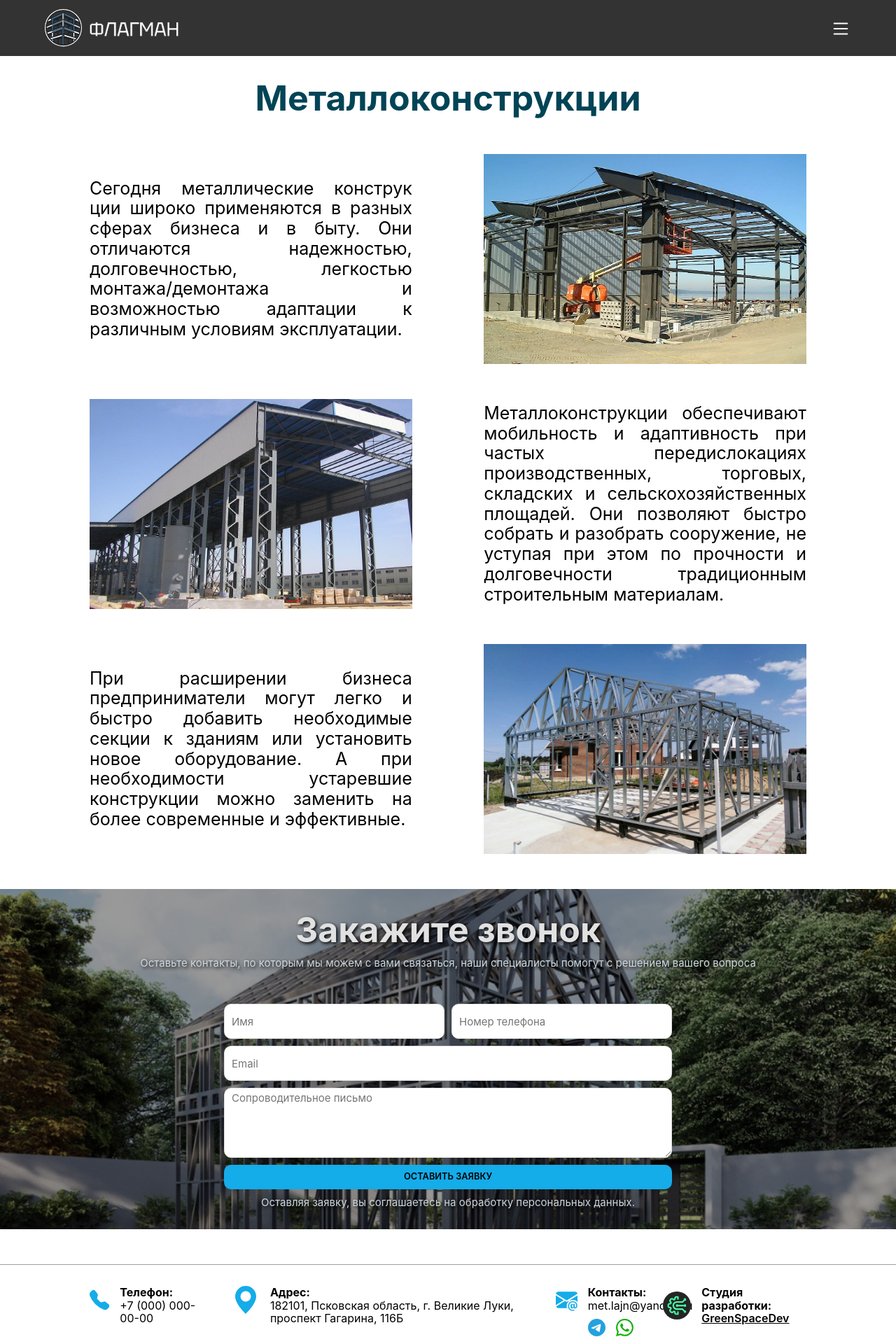
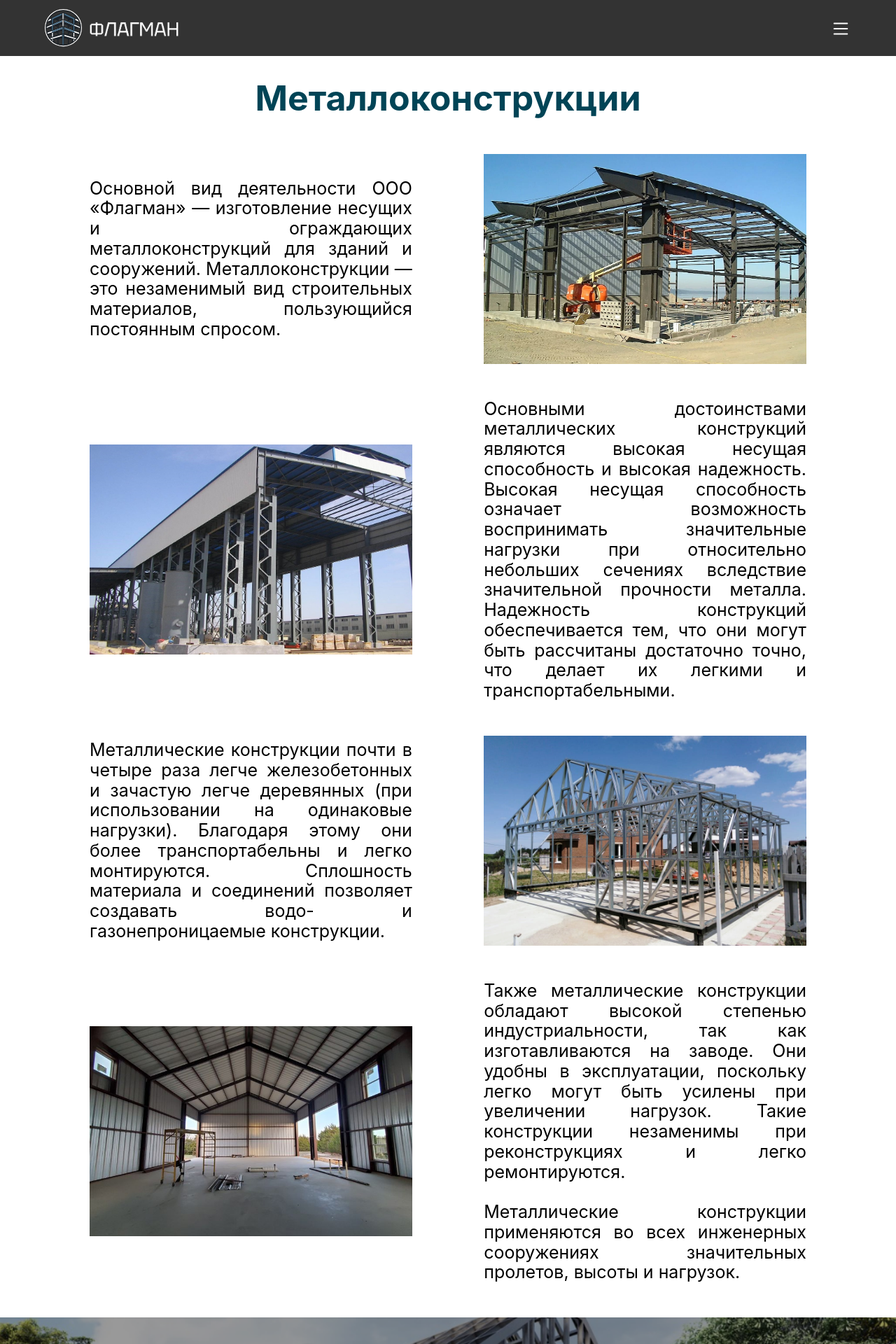
Before and after one commit to GreenSpaceDevelopers/Flagman, a React (Create React App) app: page /Flagman/metalStructures in a window 1280 px wide. Shown: the top 1920 px of the page at 70% size. Built offline with nearby package versions, Linux system fonts and the light colour scheme.

Commit message:
Flagman-10 Done

```diff
--- a/src/components/ProductCard/ProductCard.tsx
+++ b/src/components/ProductCard/ProductCard.tsx
@@ -19,7 +19,7 @@ const ProductCard: React.FC<ProductCardProps> = ({ imgUrl, title, desc }) => {
                 <button onClick={() => setProductDescModalVisible(!productDescModalVisible)}>Подробнее</button>
             </div>
 
-            <MyModal visible={productDescModalVisible} setVisible={setProductDescModalVisible}>
+            <MyModal visible={productDescModalVisible} setVisible={setProductDescModalVisible} onCloseModal={() => setProductDescModalVisible(false)}>
                 <div className='productCard_modal_mainContainer'>
                     <div className='productCard_modal_imgContainer'>
                         <img src={imgUrl} alt={title} />
--- a/src/pages/PrefabricatedHouses/MetalStructures.tsx
+++ b/src/pages/PrefabricatedHouses/MetalStructures.tsx
@@ -4,6 +4,7 @@ import './PrefabricatedHouses.css';
 import PhotoGallery13 from '../../assets/images/PhotoGallery/MetalStructures/PhotoGallery13.png';
 import PhotoGallery14 from '../../assets/images/PhotoGallery/MetalStructures/PhotoGallery14.jpg';
 import PhotoGallery15 from '../../assets/images/PhotoGallery/MetalStructures/PhotoGallery15.jpeg';
+import PhotoGallery16 from '../../assets/images/PhotoGallery/MetalStructures/PhotoGallery16.jpg';
 
 const MetalStructures: React.FC = () => {
     return (
@@ -12,9 +13,8 @@ const MetalStructures: React.FC = () => {
 
             <div className='prefabricatedHouses_block'>
                 <p>
-                    Сегодня металлические конструк ции широко применяются в разных сферах бизнеса и
-                    в быту. Они отличаются надежностью, долговечностью, легкостью монтажа/демонтажа
-                    и возможностью адаптации к различным условиям эксплуатации.
+                    Основной вид деятельности ООО «Флагман» — изготовление несущих и ограждающих металлоконструкций для зданий и сооружений.
+                    Металлоконструкции — это незаменимый вид строительных материалов, пользующийся постоянным спросом.
                 </p>
                 <img src={PhotoGallery13} alt='Быстровозводимый дом' />
             </div>
@@ -22,22 +22,32 @@ const MetalStructures: React.FC = () => {
             <div className='prefabricatedHouses_block'>
                 <img src={PhotoGallery14} alt='Быстровозводимый дом' />
                 <p>
-                    Металлоконструкции обеспечивают мобильность и адаптивность при
-                    частых передислокациях производственных, торговых, складских и
-                    сельскохозяйственных площадей. Они позволяют быстро собрать и
-                    разобрать сооружение, не уступая при этом по прочности и
-                    долговечности традиционным строительным материалам.
+                    Основными достоинствами металлических конструкций являются высокая несущая способность и высокая надежность.
+                    Высокая несущая способность означает возможность воспринимать значительные нагрузки при относительно небольших
+                    сечениях вследствие значительной прочности металла. Надежность конструкций обеспечивается тем, что они могут быть
+                    рассчитаны достаточно точно, что делает их легкими и транспортабельными.
                 </p>
             </div>
 
             <div className='prefabricatedHouses_block'>
                 <p>
-                    При расширении бизнеса предприниматели могут легко и быстро
-                    добавить необходимые секции к зданиям или установить новое
-                    оборудование. А при необходимости устаревшие конструкции можно
-                    заменить на более современные и эффективные.
+                    Металлические конструкции почти в четыре раза легче железобетонных и зачастую легче деревянных
+                    (при использовании на одинаковые нагрузки). Благодаря этому они более транспортабельны и легко монтируются.
+                    Сплошность материала и соединений позволяет создавать водо- и газонепроницаемые конструкции.
                 </p>
                 <img src={PhotoGallery15} alt='Быстровозводимый дом' />
+            </div>
+
+            <div className='prefabricatedHouses_block'>
+                <img src={PhotoGallery16} alt='Быстровозводимый дом' />
+                <p>
+                    Также металлические конструкции обладают высокой степенью индустриальности, так как изготавливаются на заводе.
+                    Они удобны в эксплуатации, поскольку легко могут быть усилены при увеличении нагрузок. Такие конструкции незаменимы
+                    при реконструкциях и легко ремонтируются.
+                    <br />
+                    <br />
+                    Металлические конструкции применяются во всех инженерных сооружениях значительных пролетов, высоты и нагрузок.
+                </p>
             </div>
 
             <MyForm />
```
